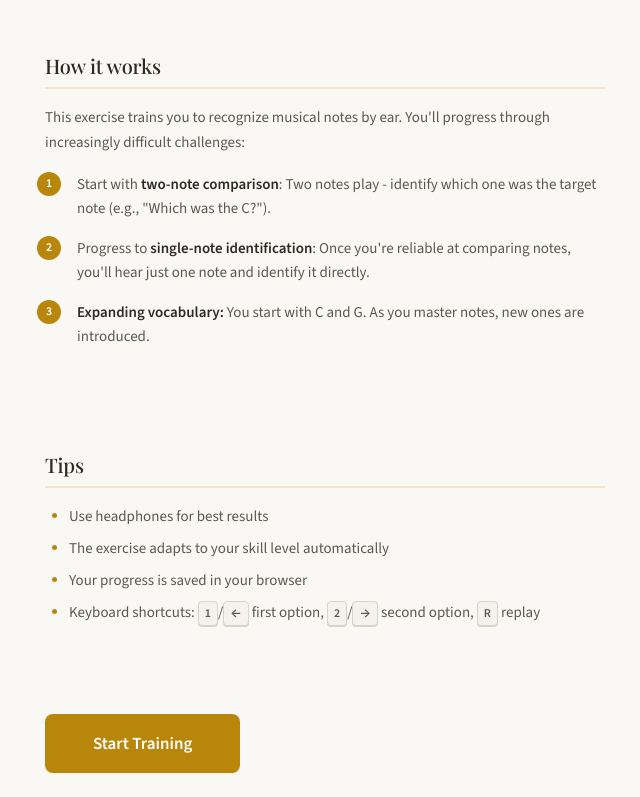
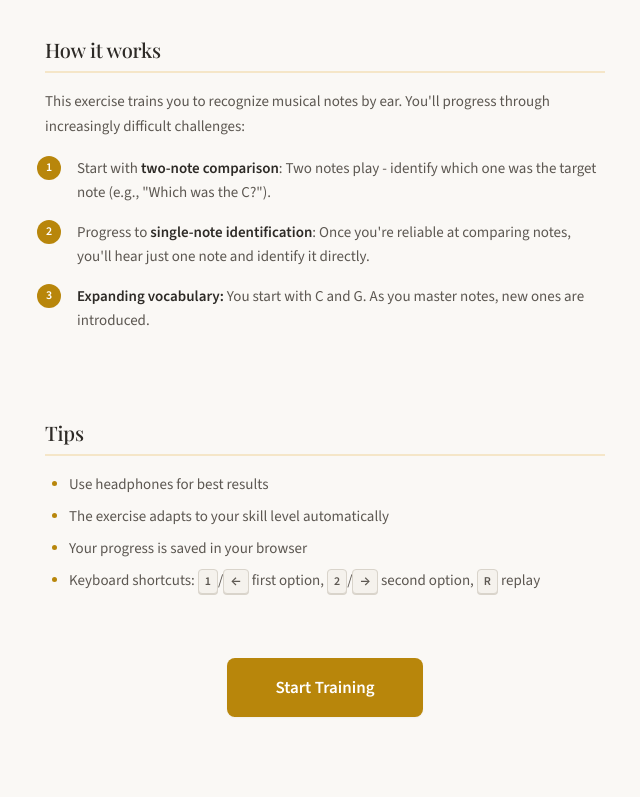
Before and after one commit to DRMacIver/ear-trainer, a website built with Vite: page index.html in a window 1280 px wide. Shown: the part 96-893 px from the top of the page, without its empty margins (275-915 px from the left). After the commit the page ends 837 px from the top, so only its background shows below. Built offline with nearby package versions, Linux system fonts and the light colour scheme.

Commit message:
Tighten intro page spacing and center start button
- Reduce space between title and How it works section
- Reduce space between How it works and Tips sections
- Center the Start Training button
- Overall more compact layout to fit on smaller screens

Co-Authored-By: Claude Opus 4.5 <noreply@anthropic.com>

```diff
--- a/src/styles.css
+++ b/src/styles.css
@@ -405,7 +405,7 @@ kbd {
   font-weight: 400;
   color: var(--accent-primary);
   margin-top: calc(-1 * var(--space-sm));
-  margin-bottom: var(--space-xl);
+  margin-bottom: var(--space-md);
   letter-spacing: 0.05em;
   text-transform: uppercase;
 }
@@ -414,8 +414,12 @@ kbd {
   max-width: 560px;
 }
 
+.intro-container.exercise-container {
+  gap: var(--space-lg);
+}
+
 .intro-container .intro-section {
-  margin-bottom: var(--space-xl);
+  margin-bottom: var(--space-lg);
 }
 
 .intro-container .intro-section h2 {
@@ -484,6 +488,10 @@ kbd {
   color: var(--accent-primary);
 }
 
+.intro-container .controls {
+  justify-content: center;
+}
+
 .start-button {
   display: inline-flex;
   align-items: center;
@@ -492,7 +500,7 @@ kbd {
   font-size: 1.0625rem;
   font-weight: 600;
   text-decoration: none;
-  margin-top: var(--space-md);
+  margin-top: var(--space-sm);
 }
 
 /* ============================================================================
```
